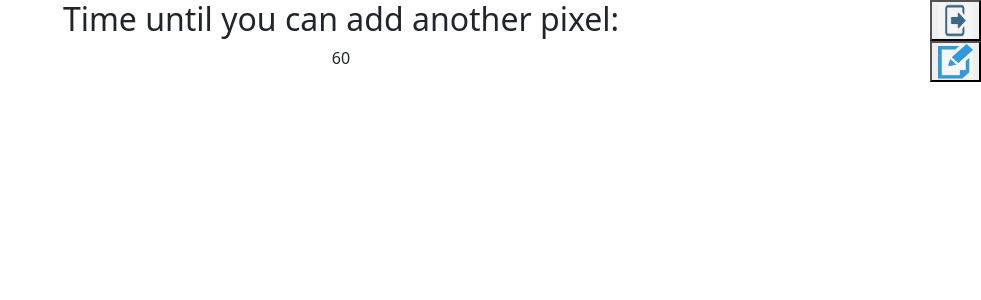
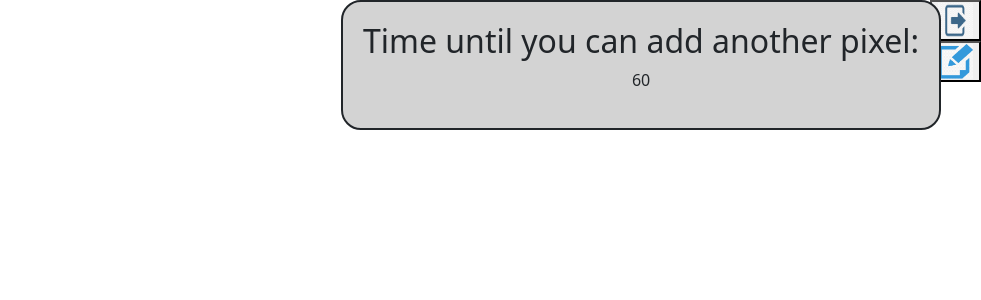
Before and after one commit to pharrison31415/aggiecanvas, a Next.js app: page /aggiecanvas in a window 1280 px wide. Shown: the top 300 px of the page, without its empty margins (299-1280 px from the left). Built offline with nearby package versions, Linux system fonts and the light colour scheme; no server answers; the database is empty.

Commit message:
clock functions

```diff
--- a/src/components/clock.jsx
+++ b/src/components/clock.jsx
@@ -16,7 +16,7 @@ export default function Clock() {
     }, [togglePixel])
 
 		return (
-			<div style={{textAlign : "center"}}>
+			<div style={{backgroundColor: "#d3d3d3", textAlign: "center", marginLeft: "50%", position: "fixed", zIndex: 5, padding: "20px", borderWidth: "2px" , borderStyle: 'solid' ,borderRadius: "20px"}}>
 				<h2>Time until you can add another pixel: </h2>
 				<p>{count}</p>
 			</div>
--- a/src/pages/aggiecanvas.js
+++ b/src/pages/aggiecanvas.js
@@ -54,6 +54,7 @@ export default function Canvas() {
 
   return (
     <>
+    <Clock />
       <CheckboxArray
         grid={grid}
         focus={focus}
@@ -62,7 +63,6 @@ export default function Canvas() {
         setPalleteOpen={setPalleteOpen}
       />
       <Toolbar />
-      <Clock />
       <ColorPallete
         grid={grid}
         focus={focus}
```
Also changed, not shown: 1 other file (tests, documents, lock files or other folders).
